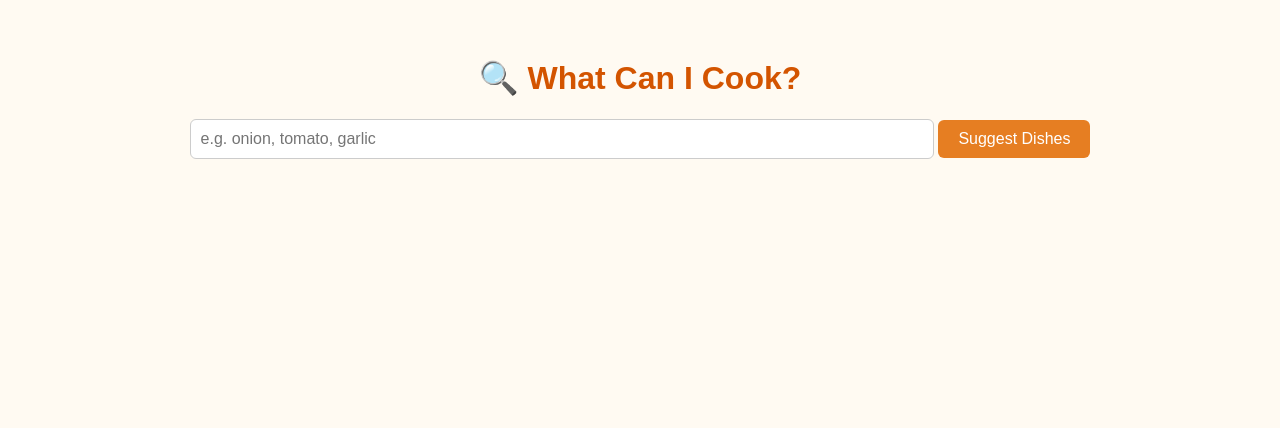
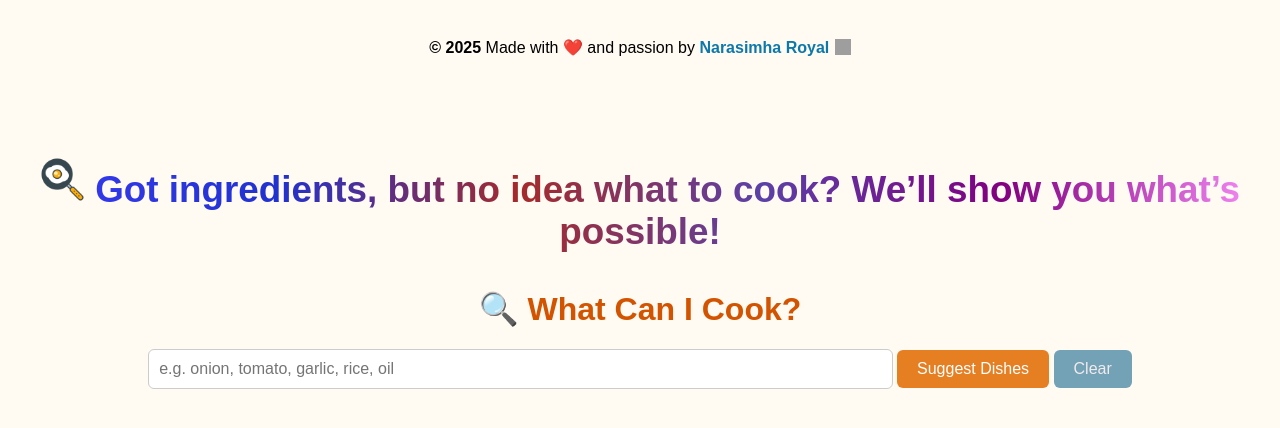
Before and after one commit to narasimha-31/Project_Cook, a Flask app: page / in a window 1280 px wide. Shown: the top 428 px of the page. Run offline with Flask 3, Linux system fonts and the light colour scheme; grey boxes are pictures that could not be loaded.

Commit message:
Initial commit with all files

```diff
--- a/app.py
+++ b/app.py
@@ -51,6 +51,9 @@ def index():
     ingredient_list = []
 
     if request.method == "POST":
+        if "clear" in request.form:
+            return render_template("index.html", recipes=[], ingredients="", ingredient_list=[])
+
         ingredients = request.form.get("ingredients", "")
         ingredient_list = [i.strip().lower() for i in ingredients.split(",")]
         recipes = match_recipes(ingredients).to_dict(orient="records")
--- a/templates/index.html
+++ b/templates/index.html
@@ -3,6 +3,8 @@
 <head>
     <meta charset="UTF-8">
     <title>Cook With What You Have</title>
+    <link rel="icon" type="image/png" href="{{ url_for('static', filename='images/icon.png') }}">
+
     <style>
         body {
             font-family: Arial, sans-serif;
@@ -59,11 +61,37 @@
     </style>
 </head>
 <body>
+
+        <div style="text-align: center; margin-bottom: 10px;">
+        <span style="font-weight: bold;">
+            © <script>document.write(new Date().getFullYear());</script>
+        </span>
+        Made with ❤️ and passion by
+        <a href="https://www.linkedin.com/in/narasimha31/" target="_blank"
+            style="color: #0d78aa; font-weight: bold; text-decoration: none;">
+            Narasimha Royal
+            <img src="https://cdn.jsdelivr.net/gh/devicons/devicon/icons/linkedin/linkedin-original.svg"
+                alt="LinkedIn" style="width: 16px; height: 16px; vertical-align: middle; margin-left: 1px; margin-top: -4px;">
+        </a>
+        </div>
+
+<p style="text-align: center; font-size: 2.3rem; color: #ffffff; margin-top: 100px;font-weight: bolder;background: linear-gradient(to right,#373af0,#2132ce,brown,#5b41a7,purple,violet);
+    background-clip: text;
+    -webkit-background-clip: text;
+    -webkit-text-fill-color:transparent ;">
+  <img src="{{ url_for('static', filename='images/pan.png') }}" alt="pan icon" style="height: 45px;"> Got ingredients, but no idea what to cook? We’ll show you what’s possible!
+</p>
+
+
+
     <h1>🔍 What Can I Cook?</h1>
     <form method="POST">
-        <input type="text" name="ingredients" placeholder="e.g. onion, tomato, garlic" value="{{ request.form.ingredients }}">
-        <button type="submit">Suggest Dishes</button>
+        <input type="text" name="ingredients" id="ingredients" value="{{ ingredients }}" placeholder="e.g. onion, tomato, garlic, rice, oil" />
+
+        <button type="submit" name="suggest">Suggest Dishes</button>
+        <button type="submit" name="clear" style="background-color: #73a1b6; color: #f1ebeb;">Clear</button>
     </form>
+
 
 
         {% if recipes %}
@@ -112,5 +140,12 @@ function sortByTime() {
 }
 </script>
 
+
+<script>
+  function clearInput() {
+    document.getElementById('ingredients').value = '';
+  }
+</script>
+
 </body>
 </html>
```
Also changed, not shown: static/images/icon.png (added), static/images/pan.png (added).
